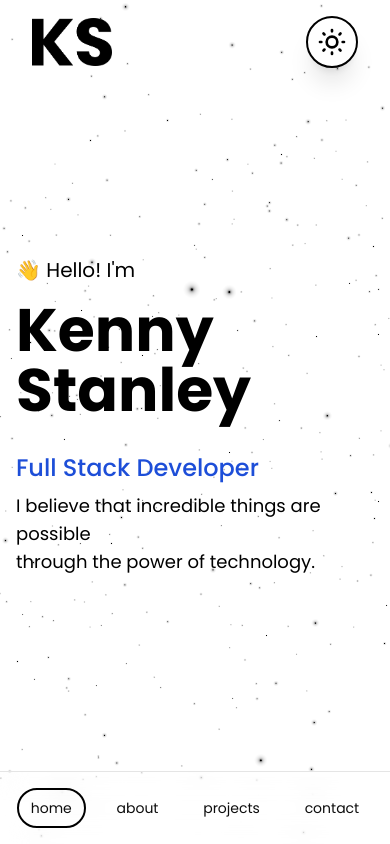
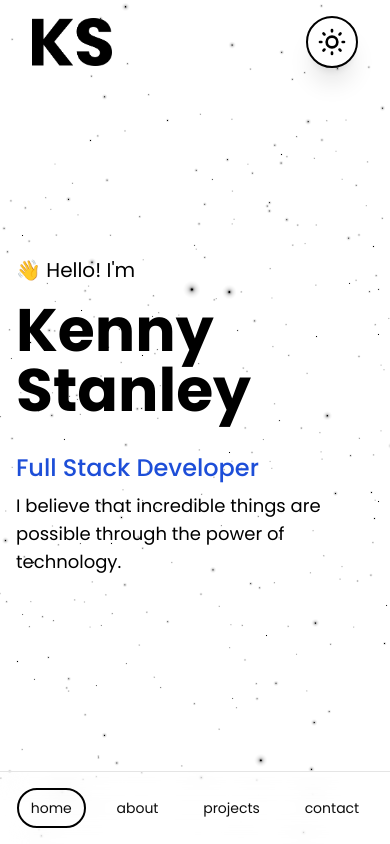
Before and after one commit to KennyStanleyJr/KennyStanleyJr, a Next.js app: page / in a window 390 px wide. Built offline with nearby package versions, Linux system fonts and the light colour scheme.

Commit message:
Removed <br /> in intro section

```diff
--- a/src/pages/index.tsx
+++ b/src/pages/index.tsx
@@ -15,9 +15,8 @@ const Home: NextPage = () => {
       <h2 className="text-2xl md:text-4xl font-medium text-blue-700 dark:text-blue-400 pb-2">
         Full Stack Developer
       </h2>
-      <p className="text-lg md:text-xl">
-        I believe that incredible things are possible <br />
-        through the power of technology.
+      <p className="max-w-md text-lg md:text-xl">
+        I believe that incredible things are possible through the power of technology.
       </p>
     </m.div>
   </div>
```
